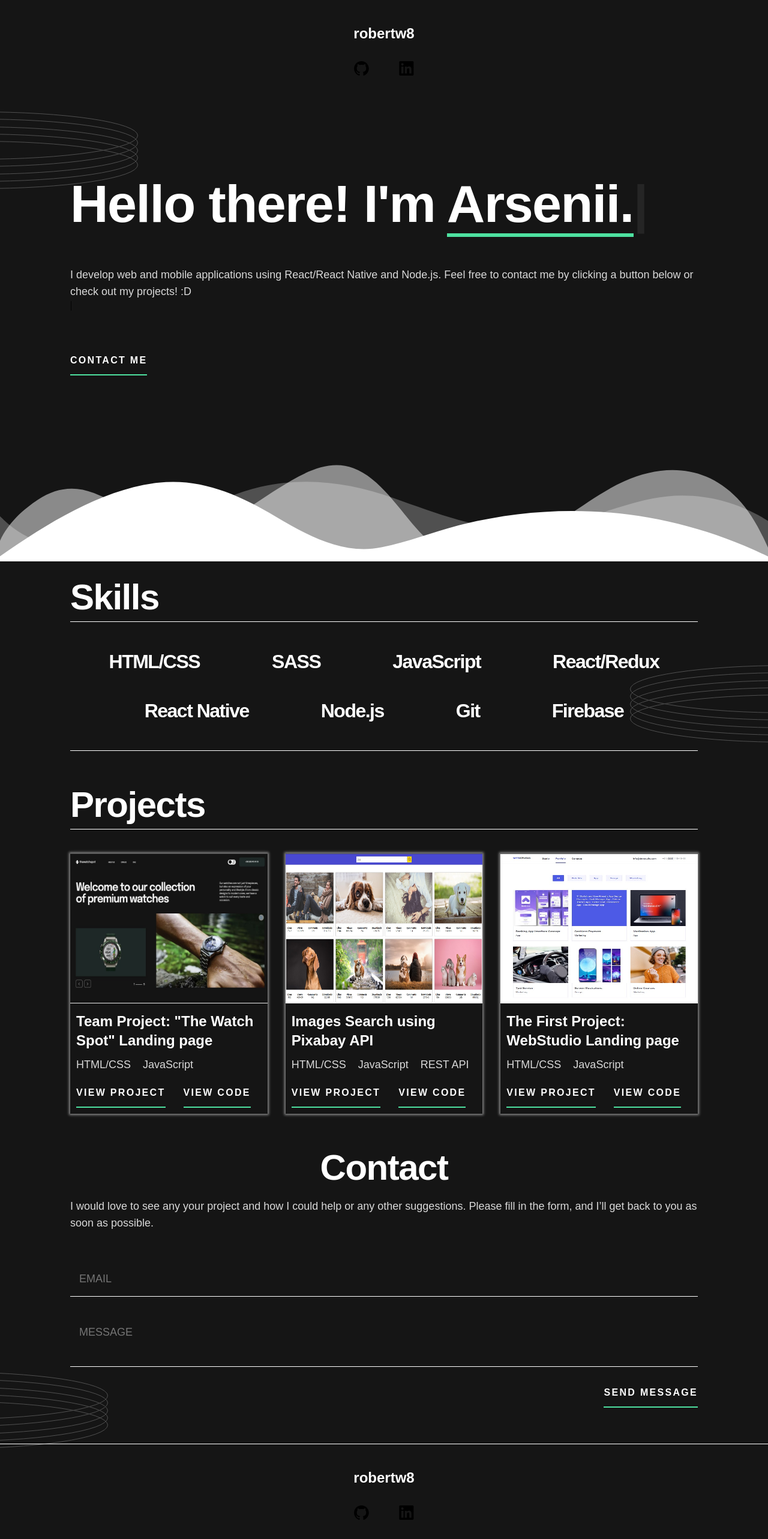
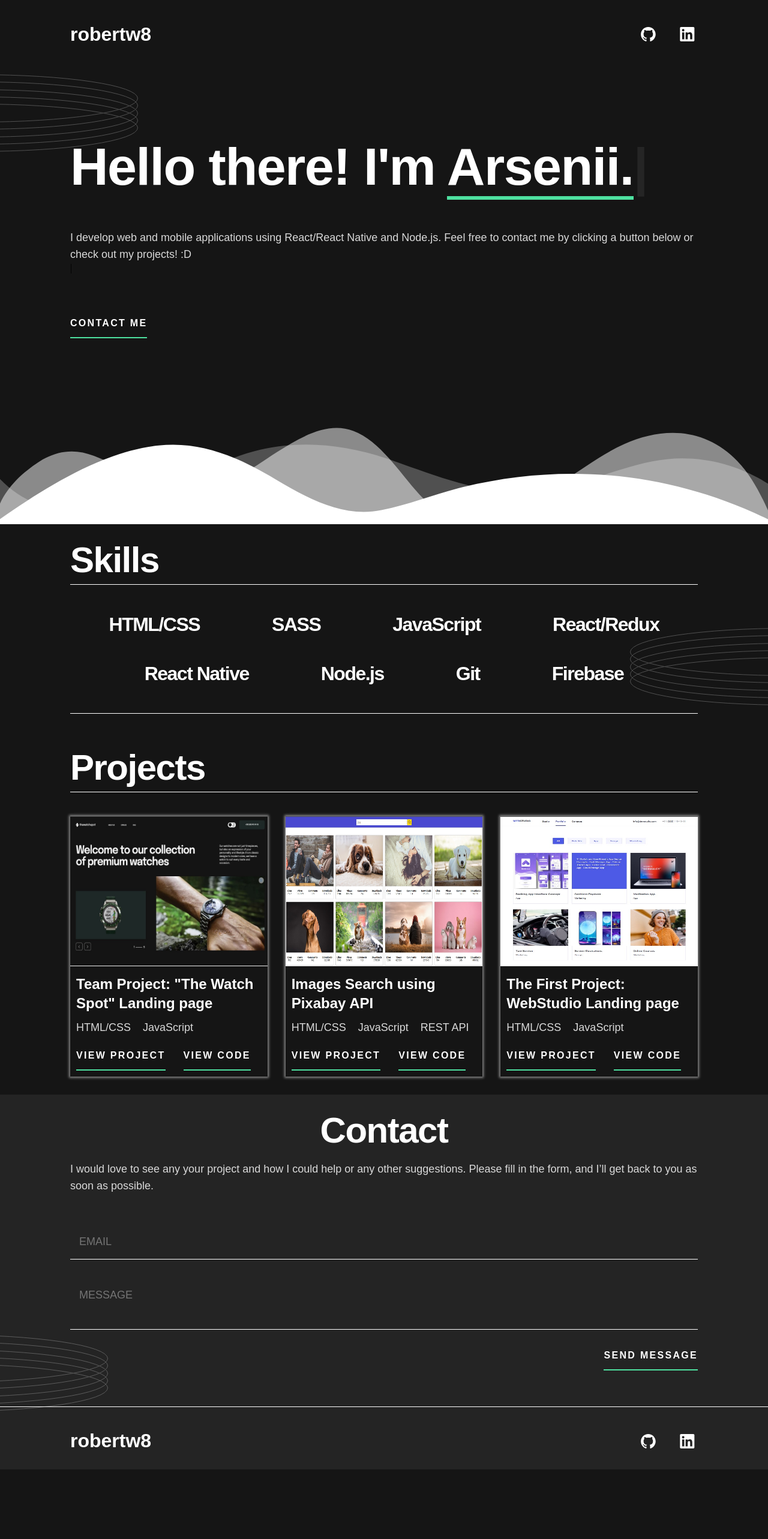
Before and after one commit to Robertw8/portfolio, a React (Vite) app: page / in a window 1280 px wide. Shown: the top 2566 px of the page at 60% size. After the commit the page ends 2450 px from the top, so only its background shows below. Built offline with nearby package versions, Linux system fonts and the light colour scheme; a web font is replaced by a local one.

Commit message:
make contact footer and header responsible

```diff
--- a/src/scss/components/_contact.scss
+++ b/src/scss/components/_contact.scss
@@ -1,5 +1,6 @@
 .contact {
   position: relative;
+  background-color: $color-darkgrey;
 }
 
 .contact-title {
@@ -48,7 +49,6 @@
   position: absolute;
   left: -350px;
   top: 400px;
-  z-index: -1;
   pointer-events: none;
 }
 
--- a/src/scss/components/_footer.scss
+++ b/src/scss/components/_footer.scss
@@ -1,4 +1,7 @@
-.footer::before {
+.footer {
+  background-color: $color-darkgrey;
+
+  &::before {
     content: "";
     display: block;
     width: 100%;
@@ -6,11 +9,13 @@
 
     background-color: $color-white;
   }
+}
 
 .footer-container {
   padding-top: 40px;
+
+  @media screen and (min-width: 768px) {
+    display: flex;
+    justify-content: space-between;
   }
-
-.footer-title {
-
 }
--- a/src/scss/components/_header.scss
+++ b/src/scss/components/_header.scss
@@ -6,11 +6,21 @@
 }
 
 .header-container {
+  @media screen and (min-width: 768px) {
+    display: flex;
+    justify-content: space-between;
+    align-items: center;
+  }
 }
 
 .header-title {
   text-align: center;
   @include heading-m;
+
+  @media screen and (min-width: 768px) {
+    font-size: 32px;
+    line-height: 1;
+  }
 }
 
 .socials-list {
@@ -18,11 +28,24 @@
   justify-content: center;
   gap: 30px;
   margin-top: 20px;
+
+  @media screen and (min-width: 768px) {
+    margin: 0;
+  }
+}
+
+.socials-icon {
+  fill: $color-white;
+  transition-duration: 300ms;
 }
 
 .socials-link {
-  padding: 10px;
+  padding: 5px;
   display: flex;
   justify-content: center;
   align-items: center;
+
+  &:hover .socials-icon {
+    fill: $color-green;
+  }
 }
```
Lines whose indentation alone changed are shown as unchanged.
